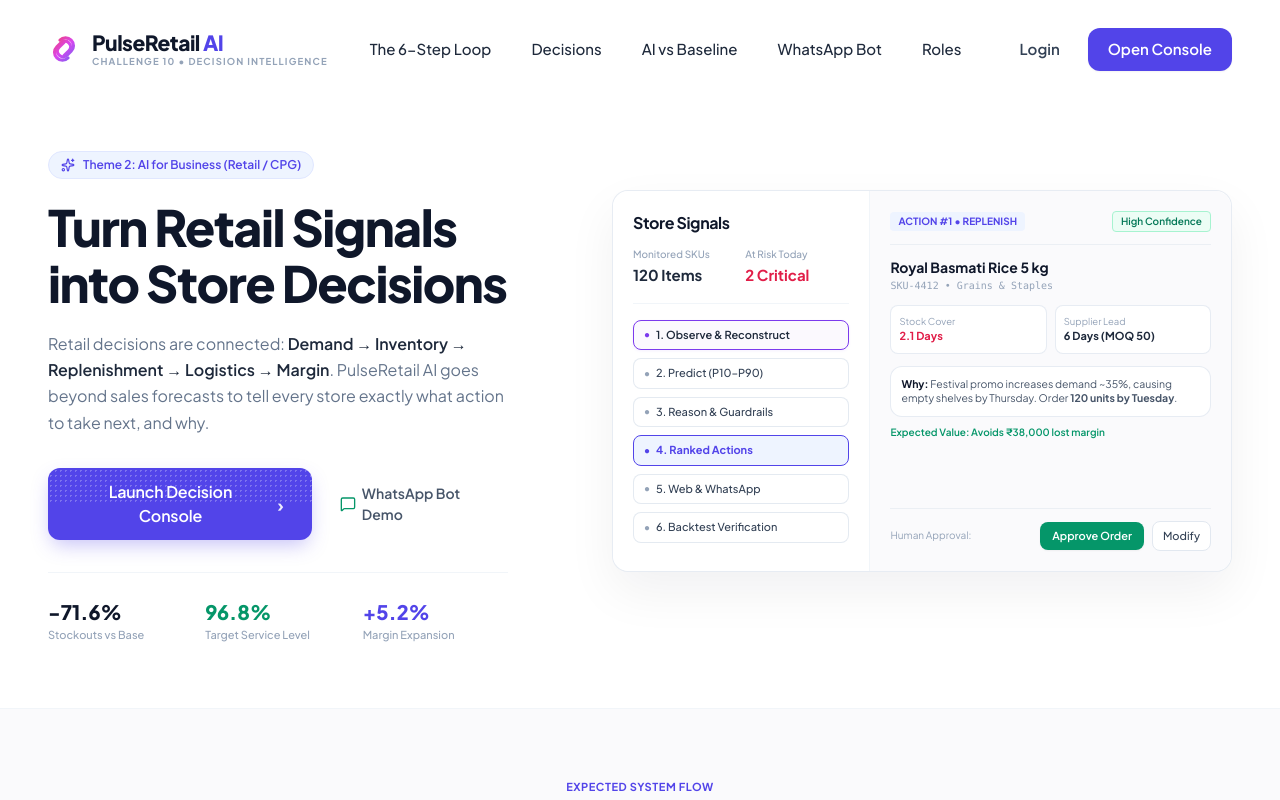
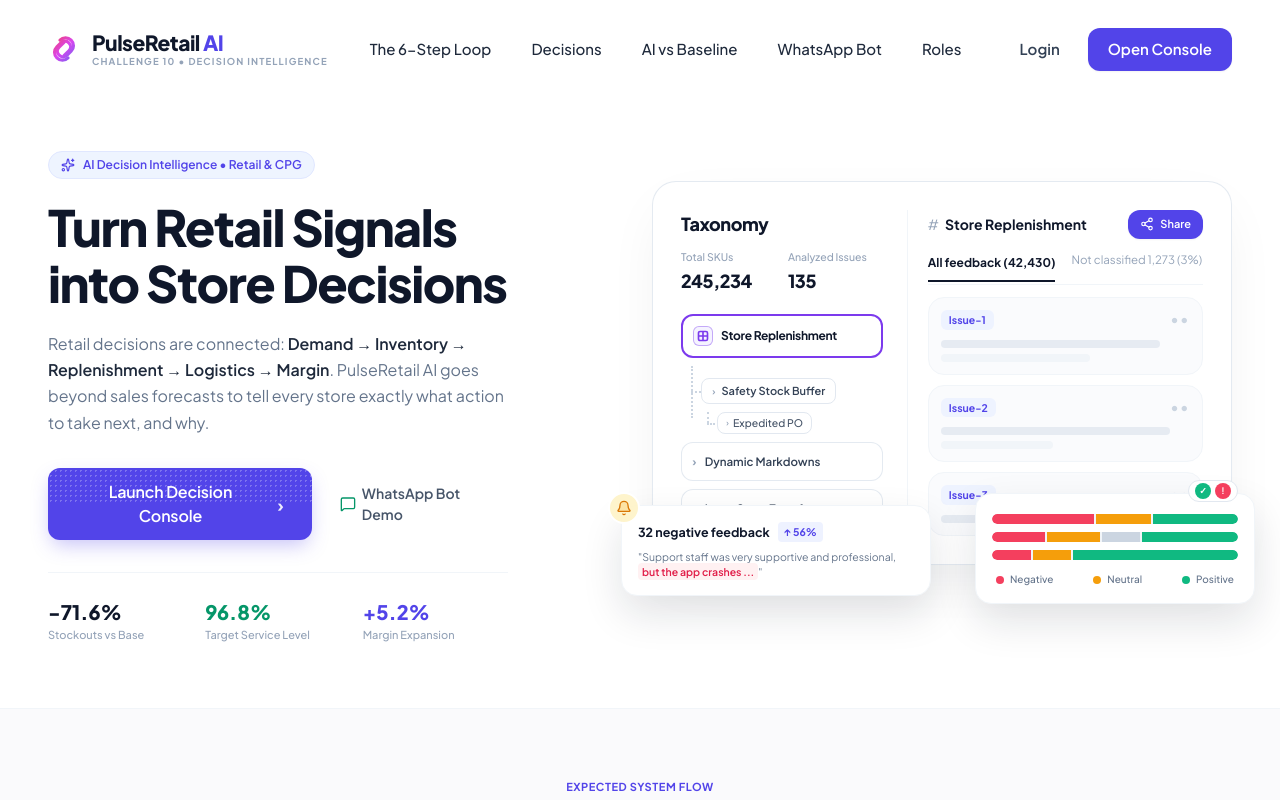
Before and after one commit to rithishcodespace/TCI_AI_HACK, a React (Vite) app in the folder client/: page / in a window 1280 px wide. Shown: the top 800 px of the page. Built offline with nearby package versions, Linux system fonts and the light colour scheme; no server answers.

Commit message:
feat(ui): update landing hero mockup to match reference layout and remove connected decisions box

```diff
--- a/client/src/components/LandingPage.jsx
+++ b/client/src/components/LandingPage.jsx
@@ -4,7 +4,9 @@ import {
   X,
   Sparkles,
   MessageSquare,
-  Check
+  Check,
+  Bell,
+  Share2
 } from 'lucide-react';
 
 export default function LandingPage({ onLoginClick, onSignupClick }) {
@@ -122,7 +124,7 @@ export default function LandingPage({ onLoginClick, onSignupClick }) {
 
             <div className="inline-flex items-center gap-2 px-3 py-1 rounded-full bg-[#EEF4FF] text-[#5244E9] text-[12px] font-semibold mb-5 border border-indigo-100">
               <Sparkles className="w-3.5 h-3.5 text-[#5244E9]" />
-              <span>Theme 2: AI for Business (Retail / CPG)</span>
+              <span>AI Decision Intelligence • Retail & CPG</span>
             </div>
 
             <h1 className="text-[38px] sm:text-[48px] lg:text-[50px] font-[800] text-[#0F172A] tracking-[-0.03em] leading-[1.12]">
@@ -181,133 +183,236 @@ export default function LandingPage({ onLoginClick, onSignupClick }) {
 
           </div>
 
-          {/* Right Hero Visuals / Platform Mockup (Original Layout Restored) */}
-          <div className="lg:col-span-7 relative w-full flex items-center justify-center lg:justify-end pt-2 pb-10">
+          {/* Right Hero Visuals / Platform Mockup (Exact Match to Reference Image with Retail Content) */}
+          <div className="lg:col-span-7 relative w-full flex items-center justify-center lg:justify-end pt-4 pb-14 sm:pb-16">
 
             {/* Ambient Radial Glow */}
-            <div className="absolute w-[500px] h-[400px] bg-gradient-to-tr from-indigo-100/50 via-purple-50/40 to-transparent rounded-full blur-3xl -z-10 pointer-events-none" />
+            <div className="absolute w-[520px] h-[420px] bg-gradient-to-tr from-indigo-100/60 via-purple-50/50 to-blue-50/30 rounded-full blur-3xl -z-10 pointer-events-none" />
 
-            {/* Main Application Container */}
-            <div className="relative w-full max-w-[620px] bg-white rounded-2xl border border-slate-200/80 shadow-[0_20px_50px_rgba(15,23,42,0.06)] overflow-visible">
+            {/* Main Platform Card (Matching Reference Layout) */}
+            <div className="relative w-full max-w-[580px] bg-white rounded-3xl border border-slate-200/90 shadow-[0_20px_60px_-15px_rgba(15,23,42,0.08)] p-6 sm:p-7 select-none">
 
-              <div className="grid grid-cols-12 min-h-[380px]">
+              <div className="grid grid-cols-12 gap-5 items-start">
 
-                {/* Left Panel: Decision Engine Signals */}
-                <div className="col-span-5 p-5 border-r border-slate-100 flex flex-col bg-white rounded-l-2xl">
-                  <h3 className="text-[16px] font-bold text-slate-900 tracking-tight mb-3">
-                    Store Signals
+                {/* Left Column: Taxonomy & Hierarchy */}
+                <div className="col-span-12 sm:col-span-5 pr-1">
+
+                  <h3 className="text-[18px] font-extrabold text-[#0F172A] tracking-tight">
+                    Taxonomy
                   </h3>
 
-                  {/* Signal Stats */}
-                  <div className="grid grid-cols-2 gap-2 pb-4 mb-4 border-b border-slate-100">
+                  {/* Dual Metric Counters */}
+                  <div className="grid grid-cols-2 gap-3 mt-3 pb-4">
                     <div>
-                      <div className="text-[10px] text-slate-400 font-medium">Monitored SKUs</div>
-                      <div className="text-[15px] font-bold text-slate-800 mt-0.5">120 Items</div>
+                      <div className="text-[10.5px] text-slate-400 font-medium">Total SKUs</div>
+                      <div className="text-[18px] font-extrabold text-[#0F172A] tracking-tight mt-0.5">245,234</div>
                     </div>
                     <div>
-                      <div className="text-[10px] text-slate-400 font-medium">At Risk Today</div>
-                      <div className="text-[15px] font-bold text-rose-600 mt-0.5">2 Critical</div>
+                      <div className="text-[10.5px] text-slate-400 font-medium">Analyzed Issues</div>
+                      <div className="text-[18px] font-extrabold text-[#0F172A] tracking-tight mt-0.5">135</div>
                     </div>
                   </div>
 
-                  {/* Stepper Navigation */}
-                  <div className="space-y-2 text-[11px] font-medium text-slate-600">
+                  {/* Tree Hierarchy */}
+                  <div className="space-y-2 pt-1">
 
-                    <div className="border border-[#7C3AED] bg-[#FBF9FE] text-slate-800 px-2.5 py-1.5 rounded-lg flex items-center gap-1.5 shadow-[0_1px_3px_rgba(124,58,237,0.08)]">
-                      <span className="text-[10px] text-[#7C3AED] font-bold">●</span>
-                      <span className="text-[11px] font-semibold text-slate-800">1. Observe & Reconstruct</span>
+                    {/* Active Root Node (Purple Border Card) */}
+                    <div className="border-2 border-[#7C3AED] bg-white rounded-xl p-2.5 flex items-center gap-2 shadow-xs">
+                      <div className="w-5 h-5 rounded-md border border-[#7C3AED]/40 bg-[#F5F3FF] flex items-center justify-center text-[#7C3AED]">
+                        <svg className="w-3 h-3" viewBox="0 0 16 16" fill="none" stroke="currentColor" strokeWidth="2.2">
+                          <rect x="2" y="2" width="12" height="12" rx="2" />
+                          <path d="M8 2v12M2 8h12" />
+                        </svg>
+                      </div>
+                      <span className="text-[12px] font-bold text-slate-900 tracking-tight">
+                        Store Replenishment
+                      </span>
                     </div>
 
-                    <div className="border border-slate-200/90 bg-white px-2.5 py-1.5 rounded-lg flex items-center gap-1.5 text-slate-700">
-                      <span className="text-[10px] text-slate-400">●</span>
-                      <span>2. Predict (P10–P90)</span>
+                    {/* Tree Branch Connectors */}
+                    <div className="relative pl-5 pt-1 space-y-2">
+                      {/* Vertical dotted connector */}
+                      <div className="absolute left-2.5 top-0 bottom-4 w-px border-l-2 border-dotted border-slate-300" />
+
+                      {/* Level 2 Sub-node */}
+                      <div className="relative flex items-center">
+                        <div className="absolute -left-2.5 top-1/2 w-2.5 border-t-2 border-dotted border-slate-300" />
+                        <div className="border border-slate-200 bg-white rounded-lg px-2.5 py-1 flex items-center gap-1.5 text-[11px] font-semibold text-slate-700 shadow-2xs">
+                          <span className="text-slate-400 text-[10px]">›</span>
+                          <span>Safety Stock Buffer</span>
+                        </div>
                       </div>
 
-                    <div className="border border-slate-200/90 bg-white px-2.5 py-1.5 rounded-lg flex items-center gap-1.5 text-slate-700">
-                      <span className="text-[10px] text-slate-400">●</span>
-                      <span>3. Reason & Guardrails</span>
+                      {/* Level 3 Sub-node */}
+                      <div className="relative pl-4 flex items-center">
+                        <div className="absolute left-1.5 top-0 bottom-1/2 w-px border-l-2 border-dotted border-slate-300" />
+                        <div className="absolute left-1.5 top-1/2 w-2 border-t-2 border-dotted border-slate-300" />
+                        <div className="border border-slate-200 bg-white rounded-lg px-2 py-0.5 flex items-center gap-1 text-[10.5px] font-medium text-slate-600 shadow-2xs">
+                          <span className="text-slate-400 text-[9px]">›</span>
+                          <span>Expedited PO</span>
+                        </div>
+                      </div>
                     </div>
 
-                    <div className="border border-[#5244E9] bg-[#EEF4FF] text-[#5244E9] px-2.5 py-1.5 rounded-lg flex items-center gap-1.5 font-bold shadow-xs">
-                      <span className="text-[10px] text-[#5244E9]">●</span>
-                      <span>4. Ranked Actions</span>
+                    {/* Unselected Node 2 */}
+                    <div className="border border-slate-200/90 bg-white hover:bg-slate-50/60 rounded-xl p-2.5 flex items-center gap-2 text-slate-700 font-semibold text-[11.5px] shadow-2xs mt-3 transition-colors">
+                      <span className="text-slate-400 text-[12px] font-bold leading-none">›</span>
+                      <span>Dynamic Markdowns</span>
                     </div>
 
-                    <div className="border border-slate-200/90 bg-white px-2.5 py-1.5 rounded-lg flex items-center gap-1.5 text-slate-700">
-                      <span className="text-[10px] text-slate-400">●</span>
-                      <span>5. Web & WhatsApp</span>
-                    </div>
-
-                    <div className="border border-slate-200/90 bg-white px-2.5 py-1.5 rounded-lg flex items-center gap-1.5 text-slate-700">
-                      <span className="text-[10px] text-slate-400">●</span>
-                      <span>6. Backtest Verification</span>
+                    {/* Unselected Node 3 */}
+                    <div className="border border-slate-200/90 bg-white hover:bg-slate-50/60 rounded-xl p-2.5 flex items-center gap-2 text-slate-700 font-semibold text-[11.5px] shadow-2xs transition-colors">
+                      <span className="text-slate-400 text-[12px] font-bold leading-none">›</span>
+                      <span>Inter-Store Transfers</span>
                     </div>
 
                   </div>
                 </div>
 
-                {/* Right Panel: Live Action Card Mockup */}
-                <div className="col-span-7 p-5 flex flex-col justify-between bg-[#FAFAFC] rounded-r-2xl">
+                {/* Right Column: Prescriptions Table / Cards */}
+                <div className="col-span-12 sm:col-span-7 sm:border-l sm:border-slate-100 sm:pl-5">
 
-                  <div>
-                    <div className="flex items-center justify-between pb-3 border-b border-slate-200/60">
-                      <div className="flex items-center gap-1.5">
-                        <span className="px-2 py-0.5 rounded text-[10px] font-bold bg-[#EEF4FF] text-[#5244E9] uppercase">
-                          Action #1 • Replenish
+                  {/* Top Channel Header + Share Button */}
+                  <div className="flex items-center justify-between pb-3">
+                    <div className="flex items-center gap-1.5 text-[14px] font-bold text-slate-900">
+                      <span className="text-slate-400 font-normal">#</span>
+                      <span>Store Replenishment</span>
+                    </div>
+                    <button
+                      onClick={onSignupClick}
+                      className="bg-[#5244E9] hover:bg-[#4333DE] text-white px-3 py-1.5 rounded-xl text-[11px] font-semibold flex items-center gap-1.5 shadow-sm transition-all cursor-pointer"
+                    >
+                      <Share2 className="w-3.5 h-3.5" />
+                      <span>Share</span>
+                    </button>
+                  </div>
+
+                  {/* Tabs Row with underline */}
+                  <div className="flex items-center gap-4 border-b border-slate-100 pb-2">
+                    <button className="text-[12px] font-bold text-slate-900 border-b-2 border-slate-900 pb-2 -mb-[9px]">
+                      All feedback (42,430)
+                    </button>
+                    <button className="text-[11.5px] text-slate-400 font-normal pb-2">
+                      Not classified 1,273 (3%)
+                    </button>
+                  </div>
+
+                  {/* Stacked Cards with Skeleton Lines */}
+                  <div className="space-y-2.5 mt-3">
+
+                    {/* Issue-1 */}
+                    <div className="bg-[#FAFBFD] border border-slate-100 rounded-2xl p-3 shadow-2xs">
+                      <div className="flex items-center justify-between">
+                        <span className="text-[10.5px] font-bold text-[#5244E9] bg-indigo-50/90 px-2 py-0.5 rounded-md">
+                          Issue-1
                         </span>
+                        <span className="text-slate-300 tracking-widest text-[13px] font-bold">••</span>
                       </div>
-                      <span className="text-[10px] font-semibold text-emerald-700 bg-emerald-50 px-2 py-0.5 rounded border border-emerald-200">
-                        High Confidence
+                      <div className="h-2 bg-slate-200/80 rounded-full w-[88%] mt-2.5" />
+                      <div className="h-2 bg-slate-100 rounded-full w-[60%] mt-1.5" />
+                    </div>
+
+                    {/* Issue-2 */}
+                    <div className="bg-[#FAFBFD] border border-slate-100 rounded-2xl p-3 shadow-2xs">
+                      <div className="flex items-center justify-between">
+                        <span className="text-[10.5px] font-bold text-[#5244E9] bg-indigo-50/90 px-2 py-0.5 rounded-md">
+                          Issue-2
+                        </span>
+                        <span className="text-slate-300 tracking-widest text-[13px] font-bold">••</span>
+                      </div>
+                      <div className="h-2 bg-slate-200/80 rounded-full w-[92%] mt-2.5" />
+                      <div className="h-2 bg-slate-100 rounded-full w-[45%] mt-1.5" />
+                    </div>
+
+                    {/* Issue-3 */}
+                    <div className="bg-[#FAFBFD] border border-slate-100 rounded-2xl p-3 shadow-2xs">
+                      <div className="flex items-center justify-between">
+                        <span className="text-[10.5px] font-bold text-[#5244E9] bg-indigo-50/90 px-2 py-0.5 rounded-md">
+                          Issue-3
+                        </span>
+                        <span className="text-slate-300 tracking-widest text-[13px] font-bold">••</span>
+                      </div>
+                      <div className="h-2 bg-slate-200/80 rounded-full w-[76%] mt-2.5" />
+                    </div>
+
+                  </div>
+
+                </div>
+
+              </div>
+
+              {/* Floating Overlay Card 1: Bottom Left Alert */}
+              <div className="absolute -bottom-8 -left-4 sm:-left-8 bg-white rounded-2xl p-3.5 sm:p-4 shadow-[0_18px_40px_rgba(15,23,42,0.12)] border border-slate-100 max-w-[290px] sm:max-w-[310px] z-20">
+                {/* Yellow Bell Floating Circle */}
+                <div className="absolute -top-3.5 -left-3.5 w-8 h-8 rounded-full bg-amber-100/90 border-2 border-white flex items-center justify-center shadow-xs">
+                  <Bell className="w-4 h-4 text-amber-600 fill-amber-500/20" />
+                </div>
+
+                <div className="flex items-center gap-2">
+                  <span className="text-[12.5px] font-bold text-slate-900">
+                    32 negative feedback
+                  </span>
+                  <span className="bg-indigo-50 text-[#5244E9] text-[10.5px] font-bold px-1.5 py-0.5 rounded">
+                    ↑ 56%
                   </span>
                 </div>
 
-                    <div className="mt-3">
-                      <div className="text-[14px] font-bold text-slate-900">Royal Basmati Rice 5 kg</div>
-                      <div className="text-[10px] text-slate-400 font-mono">SKU-4412 • Grains & Staples</div>
+                <p className="mt-2 text-[10.5px] text-slate-500 leading-snug">
+                  "Support staff was very supportive and professional, <span className="text-rose-600 bg-rose-50 px-1 py-0.5 rounded font-semibold">but the app crashes ...</span>"
+                </p>
               </div>
 
-                    {/* Metric Pills */}
-                    <div className="mt-3 grid grid-cols-2 gap-2 text-[11px]">
-                      <div className="bg-white p-2 rounded-lg border border-slate-200/80">
-                        <span className="text-slate-400 block text-[9.5px]">Stock Cover</span>
-                        <span className="font-bold text-rose-600">2.1 Days</span>
+              {/* Floating Overlay Card 2: Bottom Right Progress Bars */}
+              <div className="absolute -bottom-10 -right-2 sm:-right-6 bg-white rounded-2xl p-3.5 sm:p-4 shadow-[0_18px_40px_rgba(15,23,42,0.12)] border border-slate-100 min-w-[260px] sm:min-w-[280px] z-20">
+                {/* Dual Reaction Emoji Badge */}
+                <div className="absolute -top-3.5 right-4 bg-white border border-slate-200 rounded-full px-1.5 py-0.5 flex items-center gap-1 shadow-xs">
+                  <div className="w-4 h-4 rounded-full bg-emerald-500 text-white flex items-center justify-center text-[9px] font-bold">
+                    ✓
                   </div>
-                      <div className="bg-white p-2 rounded-lg border border-slate-200/80">
-                        <span className="text-slate-400 block text-[9.5px]">Supplier Lead</span>
-                        <span className="font-bold text-slate-800">6 Days (MOQ 50)</span>
+                  <div className="w-4 h-4 rounded-full bg-rose-500 text-white flex items-center justify-center text-[9px] font-bold">
+                    !
                   </div>
                 </div>
 
-                    {/* Reasoning box */}
-                    <div className="mt-3 p-2.5 rounded-xl bg-white border border-slate-200/80 text-[10.5px] text-slate-600 leading-snug">
-                      <b className="text-slate-900">Why: </b>
-                      Festival promo increases demand ~35%, causing empty shelves by Thursday. Order <b>120 units by Tuesday</b>.
+                {/* 3 Horizontal Segmented Multi-Color Progress Bars */}
+                <div className="space-y-2 mt-1">
+                  {/* Bar 1 */}
+                  <div className="h-2.5 rounded-full overflow-hidden flex gap-0.5 bg-slate-100">
+                    <div className="bg-[#F43F5E] h-full rounded-l-full w-[42%]" />
+                    <div className="bg-[#F59E0B] h-full w-[23%]" />
+                    <div className="bg-[#10B981] h-full rounded-r-full w-[35%]" />
                   </div>
 
-                    <div className="mt-2 text-[10px] text-emerald-600 font-semibold">
-                      Expected Value: Avoids ₹38,000 lost margin
+                  {/* Bar 2 */}
+                  <div className="h-2.5 rounded-full overflow-hidden flex gap-0.5 bg-slate-100">
+                    <div className="bg-[#F43F5E] h-full rounded-l-full w-[22%]" />
+                    <div className="bg-[#F59E0B] h-full w-[22%]" />
+                    <div className="bg-[#CBD5E1] h-full w-[16%]" />
+                    <div className="bg-[#10B981] h-full rounded-r-full w-[40%]" />
+                  </div>
+
+                  {/* Bar 3 */}
+                  <div className="h-2.5 rounded-full overflow-hidden flex gap-0.5 bg-slate-100">
+                    <div className="bg-[#F43F5E] h-full rounded-l-full w-[16%]" />
+                    <div className="bg-[#F59E0B] h-full w-[16%]" />
+                    <div className="bg-[#10B981] h-full rounded-r-full w-[68%]" />
                   </div>
                 </div>
 
-                  {/* Action Buttons */}
-                  <div className="mt-4 pt-3 border-t border-slate-200/60 flex items-center justify-between">
-                    <span className="text-[10px] text-slate-400">Human Approval:</span>
-                    <div className="flex items-center gap-2">
-                      <button
-                        onClick={onLoginClick}
-                        className="bg-emerald-600 hover:bg-emerald-700 text-white font-semibold px-3 py-1.5 rounded-lg text-[11px] shadow-sm transition-all"
-                      >
-                        Approve Order
-                      </button>
-                      <button
-                        onClick={onLoginClick}
-                        className="bg-white border border-slate-200 text-slate-700 font-medium px-2.5 py-1.5 rounded-lg text-[11px]"
-                      >
-                        Modify
-                      </button>
+                {/* Legend */}
+                <div className="flex items-center justify-between text-[10px] text-slate-500 font-medium px-1 mt-3">
+                  <div className="flex items-center gap-1.5">
+                    <span className="w-2 h-2 rounded-full bg-[#F43F5E]" />
+                    <span>Negative</span>
                   </div>
+                  <div className="flex items-center gap-1.5">
+                    <span className="w-2 h-2 rounded-full bg-[#F59E0B]" />
+                    <span>Neutral</span>
                   </div>
-
+                  <div className="flex items-center gap-1.5">
+                    <span className="w-2 h-2 rounded-full bg-[#10B981]" />
+                    <span>Positive</span>
+                  </div>
                 </div>
 
               </div>
```
Also changed, not shown: client/src/components/Dashboard.jsx (+1 -16 lines). Lines whose indentation alone changed are shown as unchanged.
